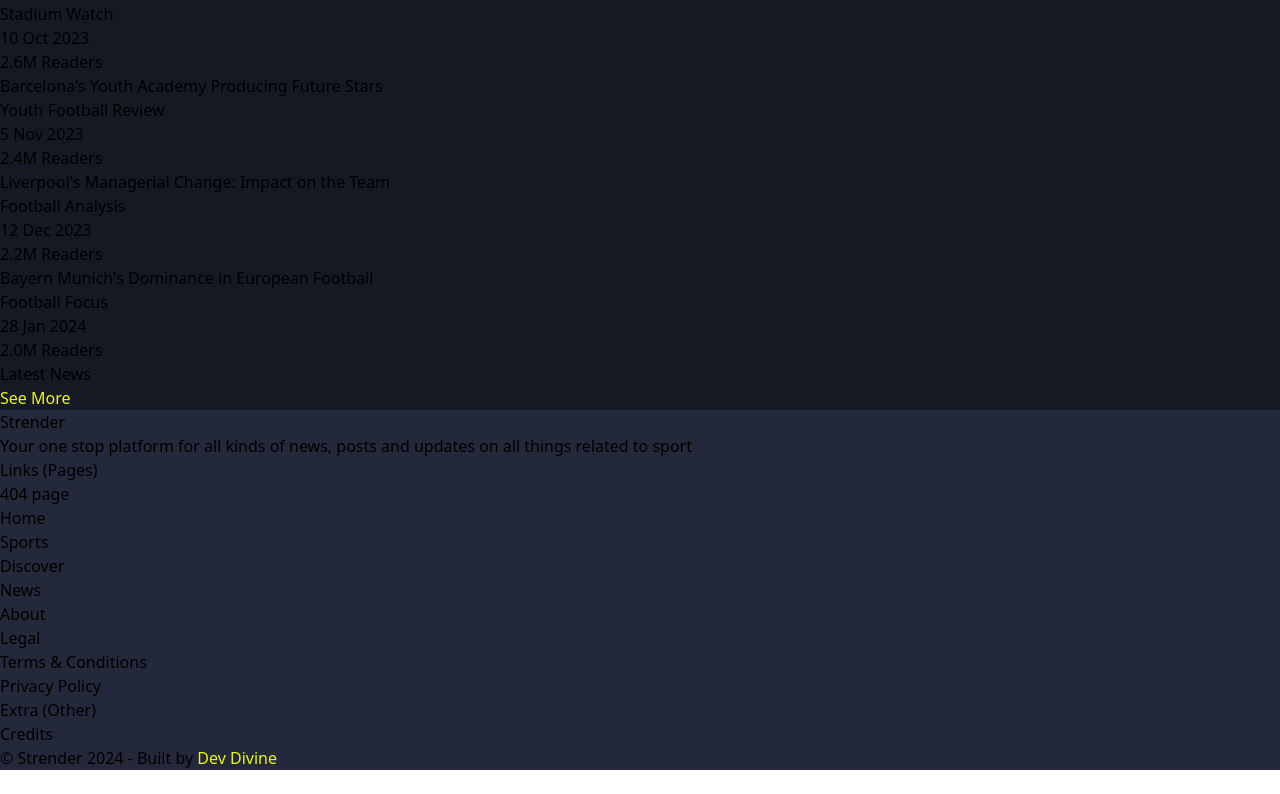
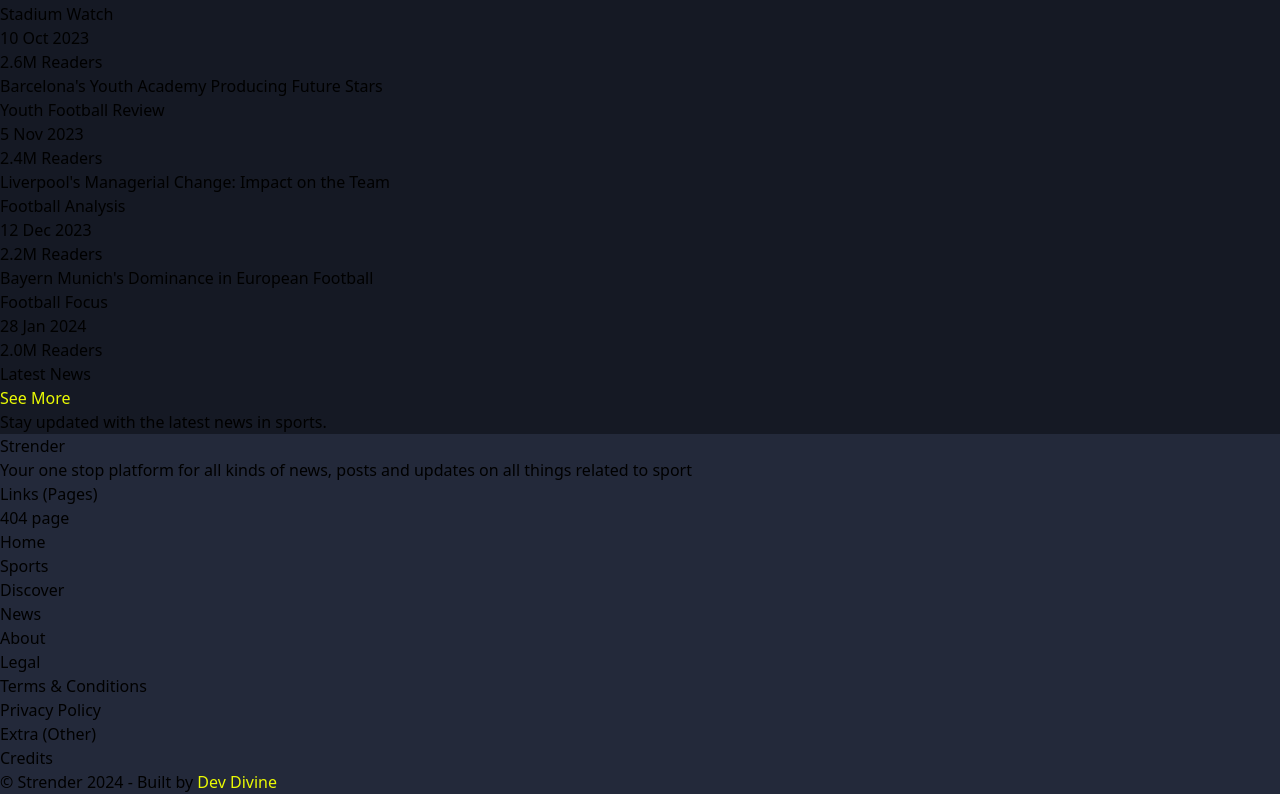
Before and after one commit to Okeke-Divine/strender, a React (Vite) app: page /home in a window 1280 px wide. Shown: the part 1078-1872 px from the top of the page. Before the commit the page ends 1848 px from the top, so only its background shows below. Built offline with nearby package versions, Linux system fonts and the light colour scheme.

Commit message:
Updated the most read sub component

```diff
--- a/src/App.jsx
+++ b/src/App.jsx
@@ -8,13 +8,14 @@
 //pages
 import LandingPage from "./pages/LandingPage";
 import Home from "./pages/Home";
-import NotFound from "./pages/errors/NotFound"
+import NotFound from "./pages/errors/NotFound";
 // utils
 import capitalizeFirstString from "./utils/capitalizeFirstString";
 
 function App() {
   const siteName = applicationConfig["site_name"];
   const siteDesc = applicationConfig["description"];
+  const lastestNewsDesc = applicationConfig["lastes_news_description"];
   const capitalizedSiteName = capitalizeFirstString(siteName);
 
   useEffect(function () {
@@ -27,8 +28,20 @@
           <BrowserRouter>
             <NavBar site_name={capitalizedSiteName} />
             <Routes>
-              <Route path="/" element={<LandingPage site_name={capitalizedSiteName} />} />
-              <Route path="/home" element={<Home site_name={capitalizedSiteName} siteDesc={siteDesc} />} />
+              <Route
+                path="/"
+                element={<LandingPage site_name={capitalizedSiteName} />}
+              />
+              <Route
+                path="/home"
+                element={
+                  <Home
+                    site_name={capitalizedSiteName}
+                    siteDesc={siteDesc}
+                    lastestNewsDesc={lastestNewsDesc}
+                  />
+                }
+              />
               <Route path="*" element={<NotFound />} />
             </Routes>
             <Footer site_name={capitalizedSiteName} siteDesc={siteDesc} />
--- a/src/components/LatestNews.jsx
+++ b/src/components/LatestNews.jsx
@@ -1,11 +1,15 @@
 //components
 import ComponentTitle from "../components/__global/ComponentTitle";
 
-export default function LatestNews() {
+export default function LatestNews({lastestNewsDesc}) {
   return (
     <>
       <div className="mt-5">
         <ComponentTitle title="Latest News" url="/news?sort_by=latest" />
+        <div className="mt-1 text-gray-400 font-semibold">
+          {lastestNewsDesc}
+        </div>
+        <div></div>
       </div>
     </>
   );
--- a/src/components/MostReadPostElem.jsx
+++ b/src/components/MostReadPostElem.jsx
@@ -4,16 +4,16 @@
   return (
     <>
       <Link to={url} className="w-full">
-        <div className="flex gap-x-3 items-center cursor-pointer duration-300 hover:opacity-70">
-          <div className="w-1/3">
+        <div className="flex gap-x-3 cursor-pointer duration-300 hover:opacity-70">
+          <div className="w-1/2 md:w-1/3">
             <div className="bg-blue-200 p-5 w-full h-[90px] rounded-lg"></div>
           </div>
-          <div className="w-2/3">
+          <div className="w-1/2 md:w-2/3">
             <div className="font-bold text-white">{title}</div>
             <div className="text-white">{author}</div>
-            <div className="text-gray-400 flex gap-x-2 justify-between items-center">
+            <div className="block md:flex text-gray-400 gap-x-2 justify-between items-center">
               <div>{date}</div>
-              <div>
+              <div className="hidden md:block">
                 <div className="w-1 h-1 bg-gray-400 rounded-full"></div>
               </div>
               <div>{views} Readers</div>
--- a/src/data/applicationConfig.json
+++ b/src/data/applicationConfig.json
@@ -1,4 +1,5 @@
 {
     "site_name": "strender",
-    "description": "Your one stop platform for all kinds of news, posts and updates on all things related to sport"
+    "description": "Your one stop platform for all kinds of news, posts and updates on all things related to sport",
+    "lastes_news_description": "Stay updated with the latest news in sports."
 }
--- a/src/pages/Home.jsx
+++ b/src/pages/Home.jsx
@@ -31,7 +31,7 @@
   );
 }
 
-export default function Home({ site_name, siteDesc }) {
+export default function Home({ site_name, siteDesc, lastestNewsDesc }) {
   return (
     <>
       <__PartialHero siteDesc={siteDesc} />
@@ -39,7 +39,7 @@
         <HighLights />
         <Explore />
         <MostRead />
-        <LatestNews />
+        <LatestNews lastestNewsDesc={lastestNewsDesc} />
       </main>
     </>
   );
```
